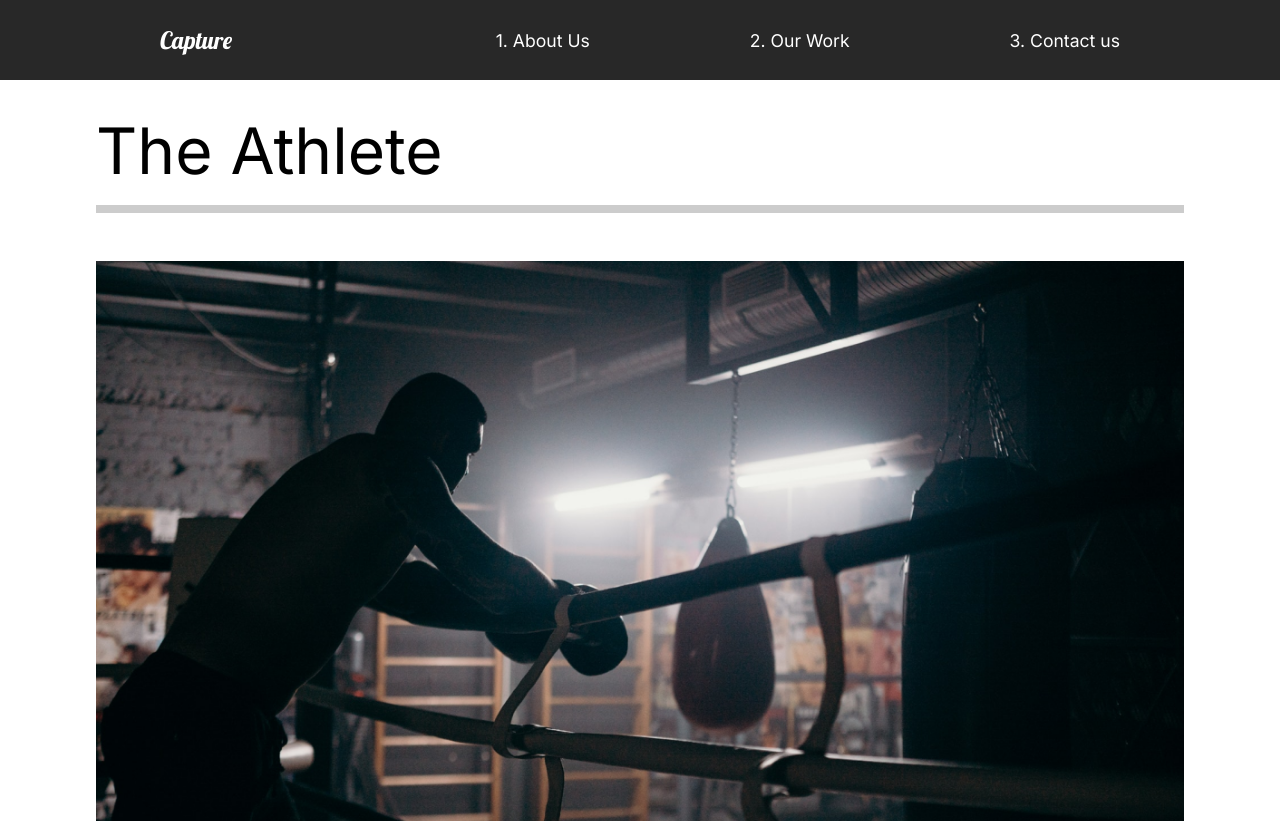
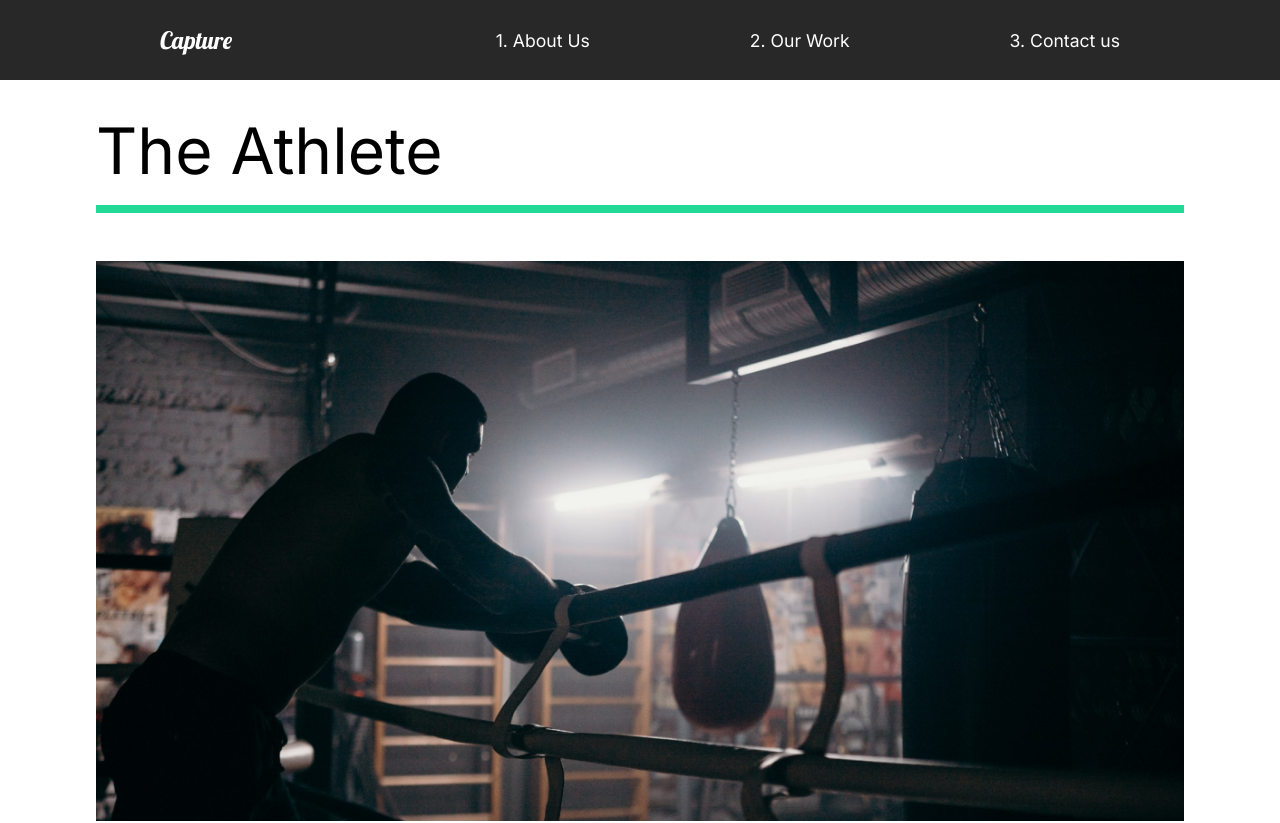
Before and after one commit to MagicAce1988/captureportfolio, a React (Create React App) app: page /work in a window 1280 px wide. Shown: the top 823 px of the page. Built offline with nearby package versions, Linux system fonts and the light colour scheme.

Commit message:
finished some animations

```diff
--- a/src/animation.js
+++ b/src/animation.js
@@ -7,13 +7,13 @@ export const pageAnimation = {
     opacity: 1,
     y: 0,
     transition: {
-      duration: 1,
+      duration: 0.5,
       staggerChildren: 0.25,
+      when: 'beforeChildren',
     },
   },
   exit: {
     opacity: 0,
-    y: 300,
     transition: {
       duration: 0.5,
     },
@@ -41,10 +41,33 @@ export const fade = {
   },
 };
 
-export const photoAnimation = {
-  hidden: { scale: 0 },
+export const photoAnimation2 = {
+  hidden: { scale: 1.5, opacity: 0 },
   show: {
     scale: 1,
+    opacity: 1,
     transition: { ease: 'easeOut', duration: 0.75 },
   },
 };
+
+export const lineAnimation = {
+  hidden: { width: '0%' },
+  show: {
+    width: '100%',
+    transition: { duration: 1 },
+  },
+};
+
+export const slider = {
+  hidden: { x: '-130%', skew: '45deg' },
+  show: {
+    x: '100%',
+    skew: '0deg',
+    transition: { ease: 'easeOut', duration: 1 },
+  },
+};
+
+export const sliderContainer = {
+  hidden: { opacity: 1 },
+  show: { opacity: 1, transition: { staggerChildren: 0.15, ease: 'easeOut' } },
+};
--- a/src/pages/OurWork/OurWork.js
+++ b/src/pages/OurWork/OurWork.js
@@ -1,8 +1,24 @@
 import { useState } from 'react';
 import { Link } from 'react-router-dom';
 import { movieState } from '../../movieState';
-import { Movie, Work } from './OurWork.styled';
-import { pageAnimation } from '../../animation';
+import {
+  Hide,
+  Movie,
+  Work,
+  Frame1,
+  Frame2,
+  Frame3,
+  Frame4,
+} from './OurWork.styled';
+import {
+  fade,
+  lineAnimation,
+  pageAnimation,
+  photoAnimation2,
+  slider,
+  sliderContainer,
+} from '../../animation';
+import { motion } from 'framer-motion';
 
 const OurWork = ({ ...props }) => {
   const [movies] = useState(movieState);
@@ -14,12 +30,24 @@ const OurWork = ({ ...props }) => {
       exit="exit"
       style={{ backgroundColor: '#fff' }}
     >
+      <motion.div variants={sliderContainer}>
+        <Frame1 variants={slider} />
+        <Frame2 variants={slider} />
+        <Frame3 variants={slider} />
+        <Frame4 variants={slider} />
+      </motion.div>
       {movies.map((movie) => (
         <Movie key={movie.id} position={movie.imageFocusPoint}>
-          <h2>{movie.title}</h2>
-          <div className="line"></div>
+          <motion.h2 variants={fade}>{movie.title}</motion.h2>
+          <motion.div variants={lineAnimation} className="line"></motion.div>
           <Link to={`work/${movie.id}`}>
-            <img src={movie.mainImg} alt={movie.title} />
+            <Hide>
+              <motion.img
+                variants={photoAnimation2}
+                src={movie.mainImg}
+                alt={movie.title}
+              />
+            </Hide>
           </Link>
         </Movie>
       ))}
--- a/src/pages/OurWork/OurWork.styled.js
+++ b/src/pages/OurWork/OurWork.styled.js
@@ -14,7 +14,7 @@ export const Movie = styled.div`
   padding-bottom: 5rem;
   .line {
     height: 0.5rem;
-    background: #cccccc;
+    background: #23d997;
     margin-bottom: 3rem;
   }
 
@@ -25,3 +25,29 @@ export const Movie = styled.div`
     object-position: ${({ position }) => position};
   }
 `;
+
+export const Hide = styled.div`
+  overflow: hidden;
+`;
+
+// Frame animation
+
+export const Frame1 = styled(motion.div)`
+  position: fixed;
+  left: 0;
+  top: 10%;
+  width: 100%;
+  height: 100vh;
+  background: #fffebf;
+  z-index: 2;
+`;
+
+export const Frame2 = styled(Frame1)`
+  background: #ff8efb;
+`;
+export const Frame3 = styled(Frame1)`
+  background: #8ed2ff;
+`;
+export const Frame4 = styled(Frame1)`
+  background: #8effa0;
+`;
```
Also changed, not shown: src/components/AboutSection/AboutSection.js (+4 -2 lines).
